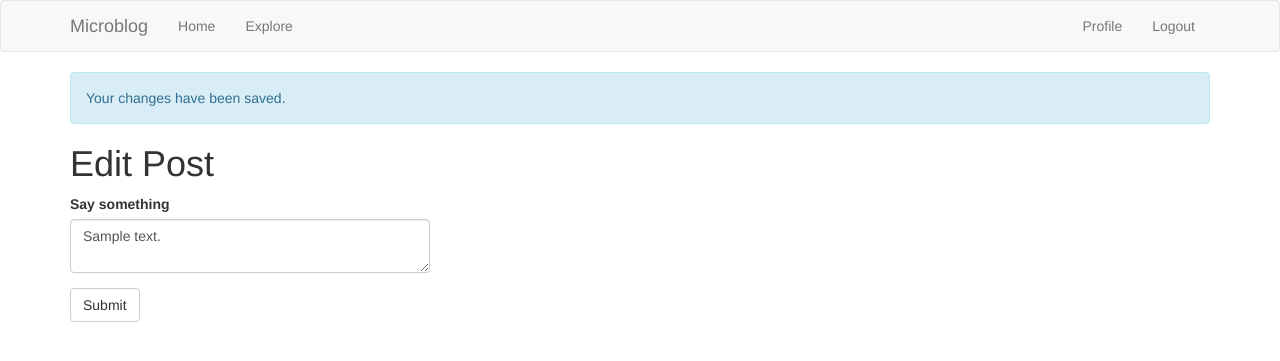
After one commit to mmari13/mmatous1blog, a Flask app: page /edit/1 in a window 1280 px wide. The commit adds this page. Shown: the top 361 px of the page. Run offline with Flask 2, Linux system fonts and the light colour scheme; a user stored in the database is signed in; tables that the repository leaves empty hold one stand-in row (values such as "Sample post"); some libraries are stand-ins or nearby versions.

Commit message:
added an edit feature

```diff
--- a/app/routes.py
+++ b/app/routes.py
@@ -8,12 +8,14 @@ from app.forms import RegistrationForm
 from app import db
 from datetime import datetime
 from app.forms import PostForm
-from app.models import Post, User
+
 
 from app.forms import ResetPasswordRequestForm
 from app.email import send_password_reset_email
 
 from app.forms import ResetPasswordRequestForm
+
+from app.models import Post, User
 
 @app.before_request
 def before_request():
@@ -208,3 +210,22 @@ def delete_post(postid):
         flash("not allowed")
 
     return redirect(url_for('index'))
+
+@app.route("/edit/<postid>", methods=['GET', 'POST'])
+@login_required
+def edit_post(postid):
+    if current_user.is_authenticated:
+        post = Post.query.filter_by(id = postid).first()
+        form = PostForm()
+        if post and post.user_id == current_user.id:
+            if form.validate_on_submit():
+                post.body=form.post.data
+                db.session.commit()
+                return redirect(url_for('user',username = current_user.username))
+            else:
+                form.post.data = post.body
+                db.session.commit()
+                flash('Your changes have been saved.')
+                return render_template('edit_post.html', postid = postid, form =form)
+    flash("not allowed")
+    return redirect(url_for('user', username=current_user.username))
--- a/app/templates/_post.html
+++ b/app/templates/_post.html
@@ -17,6 +17,9 @@
 
             {% if current_user.username == post.author.username%}
             <a href="{{ url_for('delete_post', postid= post.id)}}">(delete)</a>
+            &nbsp
+            <a href="{{ url_for('edit_post', postid= post.id)}}">(edit)</a>
+
             {%endif%}
 
         </td>
--- /dev/null
+++ b/app/templates/edit_post.html
@@ -0,0 +1,11 @@
+{% extends "base.html" %}
+{% import 'bootstrap/wtf.html' as wtf %}
+
+{% block app_content %}
+    <h1>Edit Post</h1>
+    <div class="row">
+        <div class="col-md-4">
+            {{ wtf.quick_form(form) }}
+        </div>
+    </div>
+{% endblock %}
```
Also changed, not shown: app.db.
